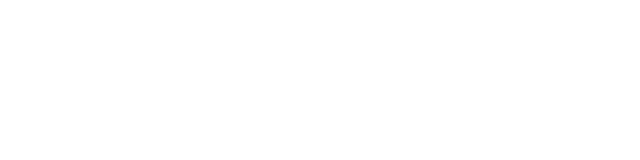
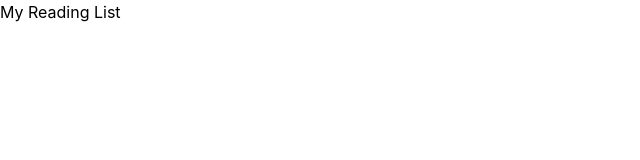
Before and after one commit to AsohLove/Bookmap, a React (Vite) app: page /readingList in a window 1280 px wide. Before the commit this address had no page. Shown: the top 160 px of the page, without its empty margins (0-640 px from the left). Built offline with nearby package versions, Linux system fonts and the light colour scheme.

Commit message:
feat: create bookmap project branch

```diff
--- a/src/App.tsx
+++ b/src/App.tsx
@@ -1,11 +1,13 @@
 import { Route, Routes } from "react-router"
+import Home from "./pages/Home"
+import ReadingList from "./pages/ReadingList"
 
 function App() {
 
   return (
    <Routes>
-      <Route />
-      <Route />
+      <Route path="/" element={<Home />} />
+      <Route path="readingList" element={<ReadingList />} />
    </Routes>
   )
 }
--- /dev/null
+++ b/src/layout/DashboardLayout.tsx
@@ -0,0 +1,8 @@
+
+export default function DashboardLayout() {
+  return (
+    <div>
+
+    </div>
+  )
+}
--- a/src/pages/Home.tsx
+++ b/src/pages/Home.tsx
@@ -0,0 +1,8 @@
+
+export default function Home() {
+  return (
+    <div>
+        <h1>Bookmap</h1>
+    </div>
+  )
+}
--- a/src/pages/ReadingList.tsx
+++ b/src/pages/ReadingList.tsx
@@ -0,0 +1,8 @@
+
+export default function ReadingList() {
+  return (
+    <div>
+        <h1>My Reading List</h1>
+    </div>
+  )
+}
```
